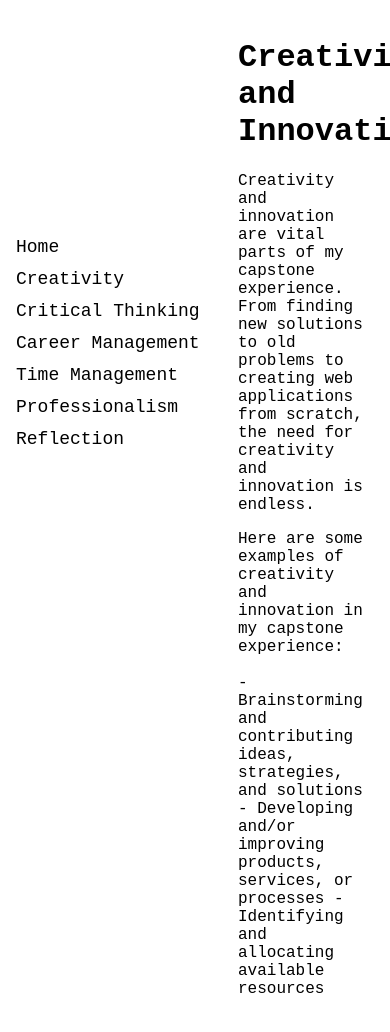
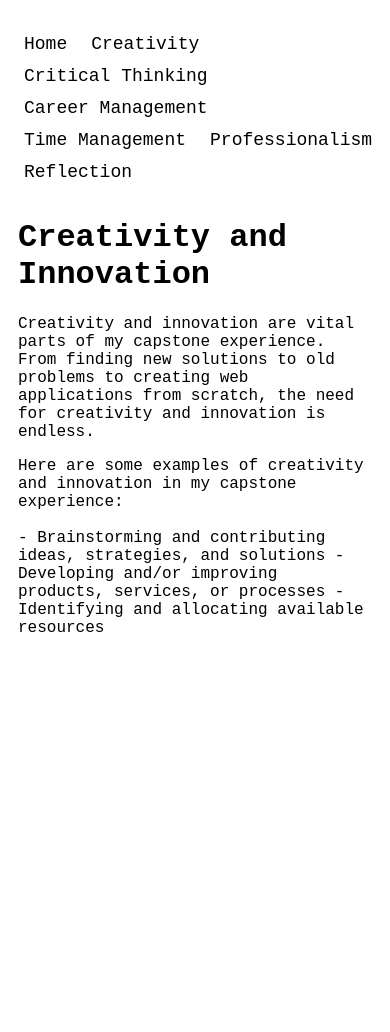
Before and after one commit to lbolz/capstone_portfolio, a Django app: page /creativity in a window 390 px wide; the page is wider, and only the part inside the window is pictured. After the commit the page ends 632 px from the top of that part, so only its background shows below. Run offline with Django 3.2, Linux system fonts and the light colour scheme.

Commit message:
fixed responsive sidebar so it works

```diff
--- a/pages/templates/base.html
+++ b/pages/templates/base.html
@@ -48,13 +48,20 @@
 
         @media screen and (max-width: 700px)
         {
-          .sidebar {
+          .sidenav {
+            top: 0;
             width: 100%;
             height: auto;
             position: relative;
           }
-          .sidebar a {float: left;}
-          div.content {margin-left: 0;}
+
+          .sidenav a {
+              float: left;
+          }
+
+          div.main {
+              margin-left: 0;
+          }
         }
 
         @media screen and (max-width: 400px) {
```
